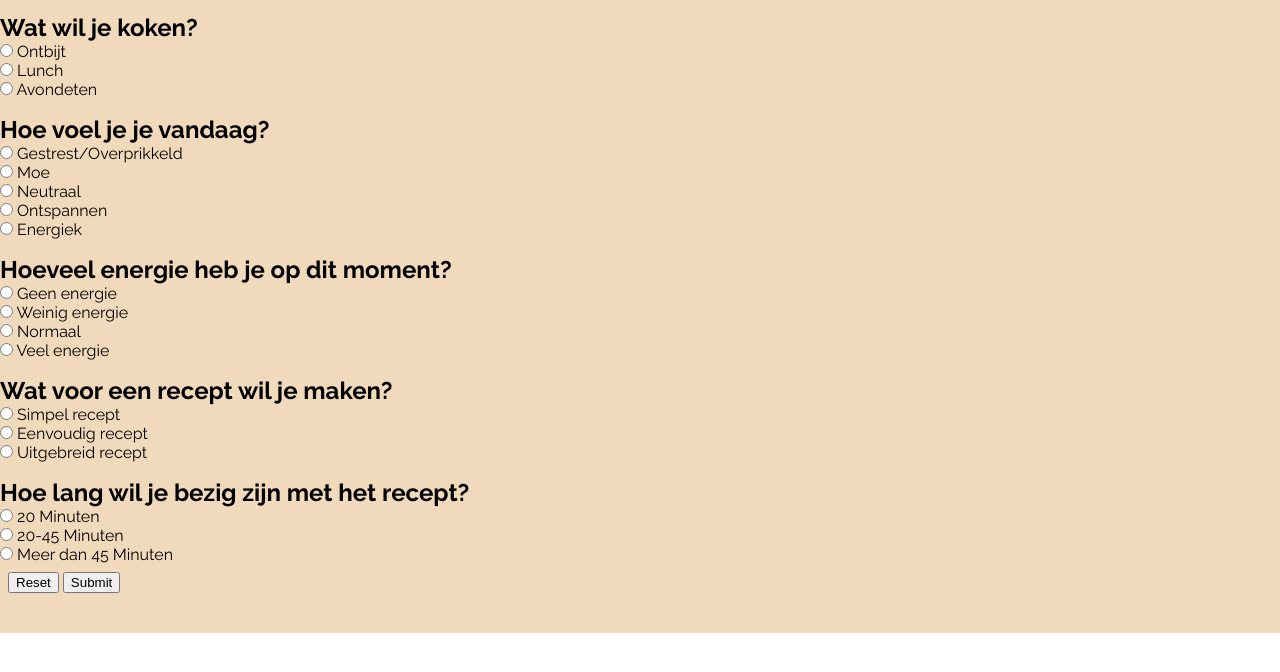
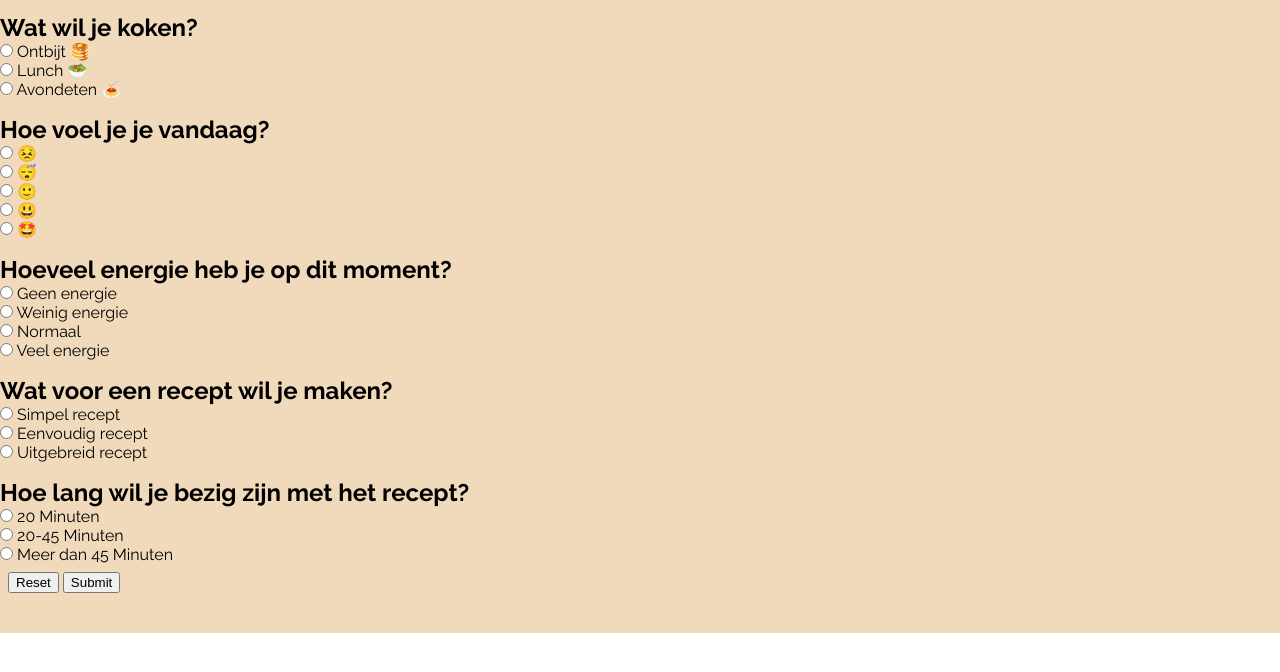
Before and after one commit to nkluivert/cooking-royalty, a plain HTML site: page index.html in a window 1280 px wide. Shown: the part 40-712 px from the top of the page. Drawn offline with Linux system fonts and the light colour scheme; a web font is replaced by a local one.

Commit message:
Update index.html

```diff
--- a/index.html
+++ b/index.html
@@ -1,4 +1,5 @@
-<!DOCTYPE html>
+
+    <!DOCTYPE html>
 <html lang="en">
 
 <head>
@@ -17,17 +18,17 @@
         <form id="vragenlijst">
             <div></div>
             <h2>Wat wil je koken?</h2>
-            <label><input type="radio" name="keuzeRecept" value="ontbijt"> Ontbijt</label><br>
-            <label><input type="radio" name="keuzeRecept" value="lunch"> Lunch</label><br>
-            <label><input type="radio" name="keuzeRecept" value="avondeten"> Avondeten</label><br>
+            <label><input type="radio" name="keuzeRecept" value="ontbijt"> Ontbijt 🥞</label><br>
+            <label><input type="radio" name="keuzeRecept" value="lunch"> Lunch 🥗</label><br>
+            <label><input type="radio" name="keuzeRecept" value="avondeten"> Avondeten 🍝</label><br>
             <div></div>
 
             <h2>Hoe voel je je vandaag?</h2>
-            <label><input type="radio" name="keuzeStemming" value="gestrest"> Gestrest/Overprikkeld</label><br>
-            <label><input type="radio" name="keuzeStemming" value="moe"> Moe</label><br>
-            <label><input type="radio" name="keuzeStemming" value="neutraal"> Neutraal</label><br>
-            <label><input type="radio" name="keuzeStemming" value="ontspannen"> Ontspannen</label><br>
-            <label><input type="radio" name="keuzeStemming" value="energiek"> Energiek</label><br>
+            <label><input type="radio" name="keuzeStemming" value="gestrest"> 😣</label><br>
+            <label><input type="radio" name="keuzeStemming" value="moe"> 😴</label><br>
+            <label><input type="radio" name="keuzeStemming" value="neutraal"> 🙂</label><br>
+            <label><input type="radio" name="keuzeStemming" value="ontspannen"> 😃</label><br>
+            <label><input type="radio" name="keuzeStemming" value="energiek"> 🤩</label><br>
             <div></div>
 
             <h2>Hoeveel energie heb je op dit moment?</h2>
```
